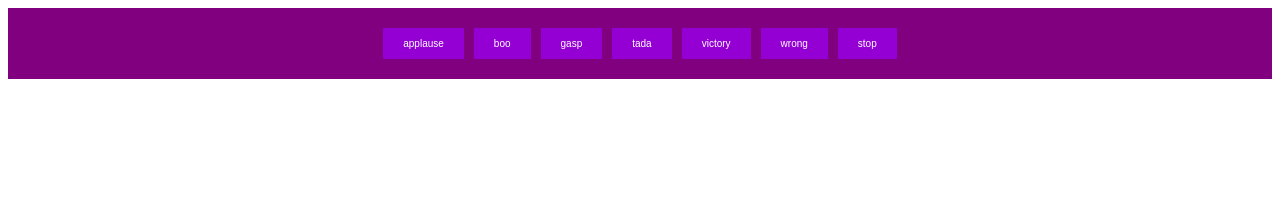
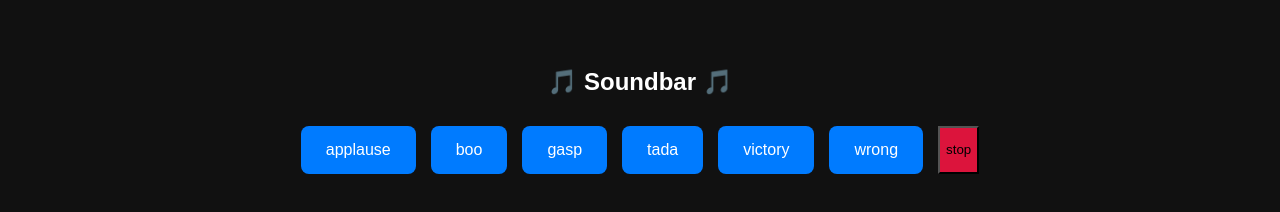
Before and after one commit to acciojob/Soundbar-kalyanikharat, a website: page main.html in a window 1280 px wide. Drawn offline with Linux system fonts and the light colour scheme.

Commit message:
created a submission

```diff
--- a/main.html
+++ b/main.html
@@ -1,19 +1,17 @@
 <!DOCTYPE html>
-<html>
+<html lang="en">
 <head>
+  <meta charset="UTF-8">
+  <meta name="viewport" content="width=device-width, initial-scale=1.0">
+  <title>Soundbar</title>
   <link rel="stylesheet" href="styles.css">
 </head>
 <body>
-  <div id="buttons">
-    <button class="btn" id="btn1">applause</button>
-    <button class="btn" id="btn2">boo</button>
-    <button class="btn" id="btn3">gasp</button>
-    <button class="btn" id="btn4">tada</button>
-    <button class="btn" id="btn5">victory</button>
-    <button class="btn" id="btn6">wrong</button>
-    <button class="btn" id="btn7">stop</button>
-  </div>
+  <h2>🎵 Soundbar 🎵</h2>
 
-  <script type="text/javascript" src="./script.js"></script>
+  <!-- Section with buttons -->
+  <div id="buttons"></div>
+
+  <script type="text/javascript" src="script.js"></script>
 </body>
 </html>
--- a/script.js
+++ b/script.js
@@ -1,25 +1,44 @@
-const sounds = [
-  "applause.mp3",
-  "boo.mp3",
-  "gasp.mp3",
-  "tada.mp3",
-  "victory.mp3",
-  "wrong.mp3",
-  "stop.mp3"
-];
+const sounds = ['applause', 'boo', 'gasp', 'tada', 'victory', 'wrong'];
 
-let currentAudio = null;
+const buttons = document.getElementById('buttons');
 
-for (let i = 1; i <= sounds.length; i++) {
-  const btn = document.getElementById(`btn${i}`);
-  if (btn) {
-    btn.addEventListener("click", () => {
-      if (currentAudio) {
-        currentAudio.pause();
-        currentAudio.currentTime = 0;
-      }
-      currentAudio = new Audio(`sounds/${sounds[i - 1]}`);
-      currentAudio.play();
-    });
-  }
+// Build a play button for each sound
+sounds.forEach((sound) => {
+  // hidden audio element
+  const audio = document.createElement('audio');
+  audio.id = sound;
+  audio.src = `./sounds/${sound}.mp3`;
+  audio.preload = 'auto';
+  document.body.appendChild(audio);
+
+  // visible button
+  const btn = document.createElement('button');
+  btn.className = 'btn';
+  btn.textContent = sound;
+
+  btn.addEventListener('click', () => {
+    stopSounds();
+    const el = document.getElementById(sound);
+    el.currentTime = 0;
+    const p = el.play();
+  });
+
+  buttons.appendChild(btn);
+});
+
+// Stop button (DO NOT give it .btn so tests count 6 .btn only)
+const stopBtn = document.createElement('button');
+stopBtn.className = 'stop';
+stopBtn.textContent = 'stop';
+stopBtn.addEventListener('click', stopSounds);
+buttons.appendChild(stopBtn);
+
+// Pause & reset all
+function stopSounds() {
+  sounds.forEach((sound) => {
+    const el = document.getElementById(sound);
+    if (!el) return;
+    el.pause();
+    el.currentTime = 0;
+  });
 }
--- a/styles.css
+++ b/styles.css
@@ -1,22 +1,38 @@
+body {
+  font-family: Arial, sans-serif;
+  text-align: center;
+  background: #111;
+  color: #fff;
+  padding: 40px;
+}
+
 #buttons {
-  background-color: purple;
-  padding: 20px;
   display: flex;
+  justify-content: center;
   flex-wrap: wrap;
-  gap: 10px;
-  justify-content: center;
+  gap: 15px;
+  margin-top: 30px;
 }
 
 .btn {
-  background-color: darkviolet;
+  background: #007bff;
   color: white;
   border: none;
-  padding: 10px 20px;
-  font-size: 10px;
+  padding: 15px 25px;
+  border-radius: 8px;
   cursor: pointer;
-  transition: transform 0.2s ease;
+  font-size: 16px;
+  transition: background 0.3s;
 }
 
 .btn:hover {
-  transform: scale(1.1);
+  background: #0056b3;
 }
+
+.stop {
+  background: crimson;
+}
+
+.stop:hover {
+  background: darkred;
+}
```
